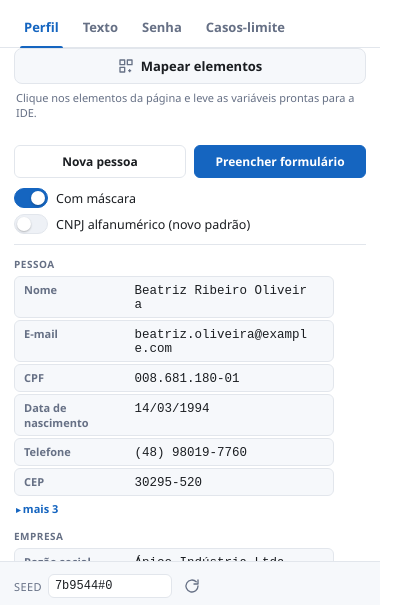
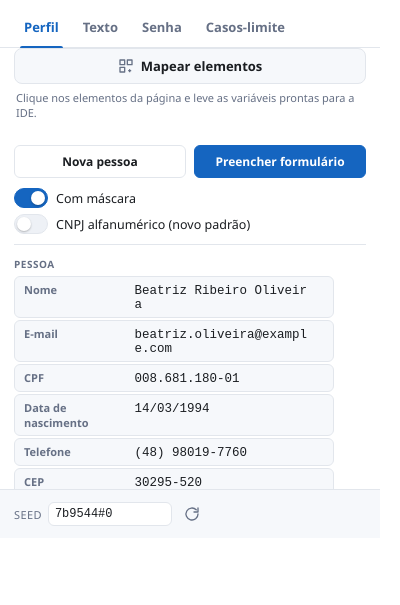
Before and after one commit to JonnasFigueiredo/proteu, a browser extension: page src/popup/popup.html in a window 400 px wide. Shown: the part 62-667 px from the top of the page. Drawn offline with Linux system fonts and the light colour scheme.

Commit message:
fix: remove a rolagem dupla do popup

```diff
--- a/src/popup/popup.css
+++ b/src/popup/popup.css
@@ -62,8 +62,15 @@
   display: none !important;
 }
 
+/* O Chrome corta o popup em 600px de altura. Prendendo o body nesse limite e
+   deixando só o conteúdo rolar, a janela nunca ganha a própria barra: some a
+   rolagem dupla, e cabeçalho, abas e rodapé ficam sempre à vista. */
 body {
   width: 380px;
+  display: flex;
+  flex-direction: column;
+  max-height: 600px;
+  overflow: hidden;
   margin: 0;
   font-family: "Segoe UI", system-ui, -apple-system, sans-serif;
   font-size: 14px;
@@ -76,6 +83,11 @@
 }
 
 /* ---------- Cabeçalho ---------- */
+/* Tudo que não é o conteúdo rolável mantém a altura natural. */
+body > *:not(.conteudo) {
+  flex: 0 0 auto;
+}
+
 .cabecalho {
   display: flex;
   align-items: center;
@@ -321,13 +333,13 @@
 }
 
 /* ---------- Conteúdo / painéis ---------- */
-/* O Chrome corta o popup em 600px de altura. Em vez de deixar a janela inteira
-   rolar (o que esconderia a seed no rodapé e o seletor de país no topo), só o
-   conteúdo da aba rola — cabeçalho e rodapé ficam sempre à vista. */
+/* Fica com a altura que sobra do body. Sem número mágico: se o bloco de mapear
+   ou o aviso de permissão aparecerem, o conteúdo encolhe sozinho. O min-height:0
+   é o que autoriza um item de flex a encolher abaixo do próprio conteúdo. */
 .conteudo {
+  flex: 1 1 auto;
+  min-height: 0;
   padding: 14px;
-  min-height: 180px;
-  max-height: 430px;
   overflow-y: auto;
   overscroll-behavior: contain;
 }
```
